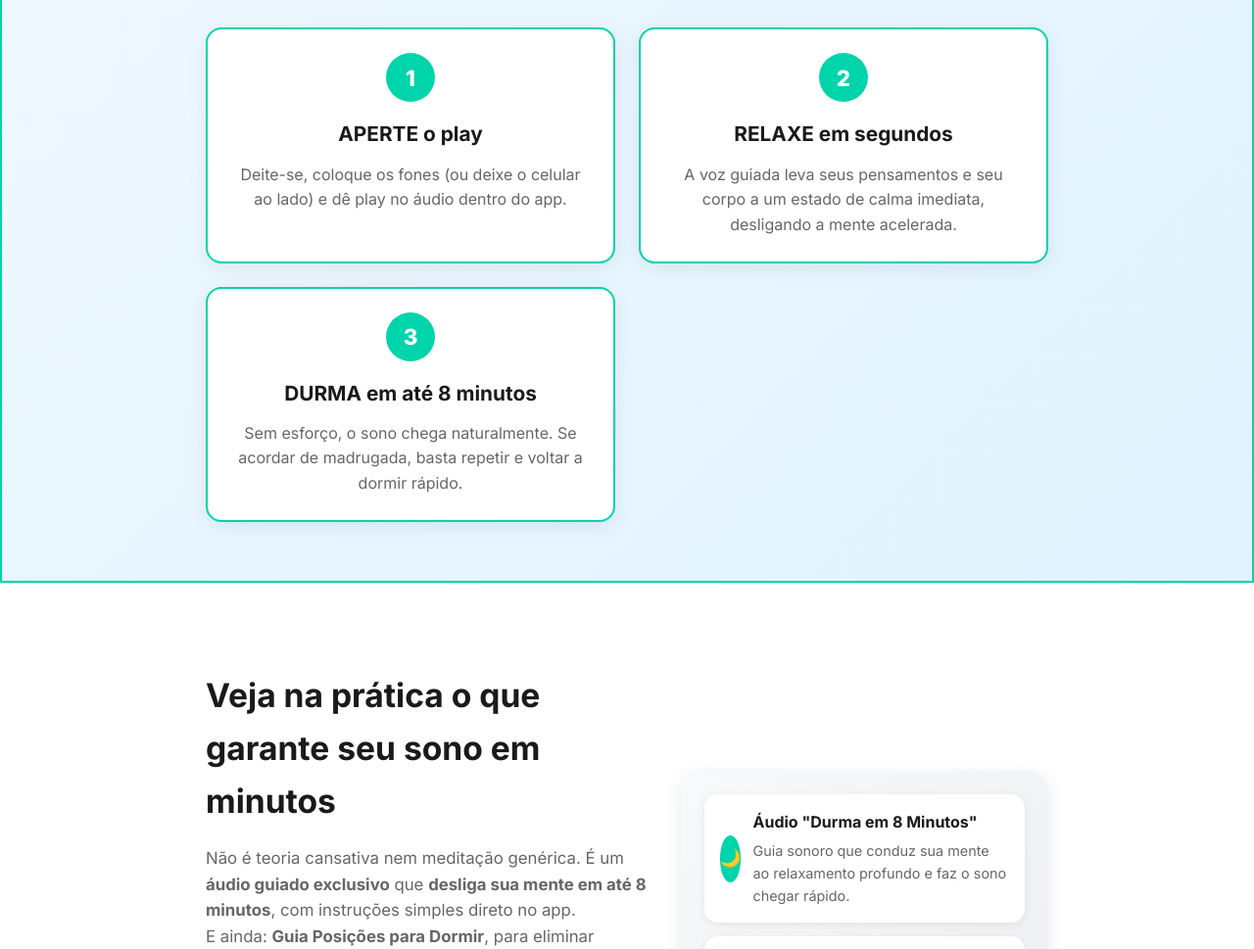
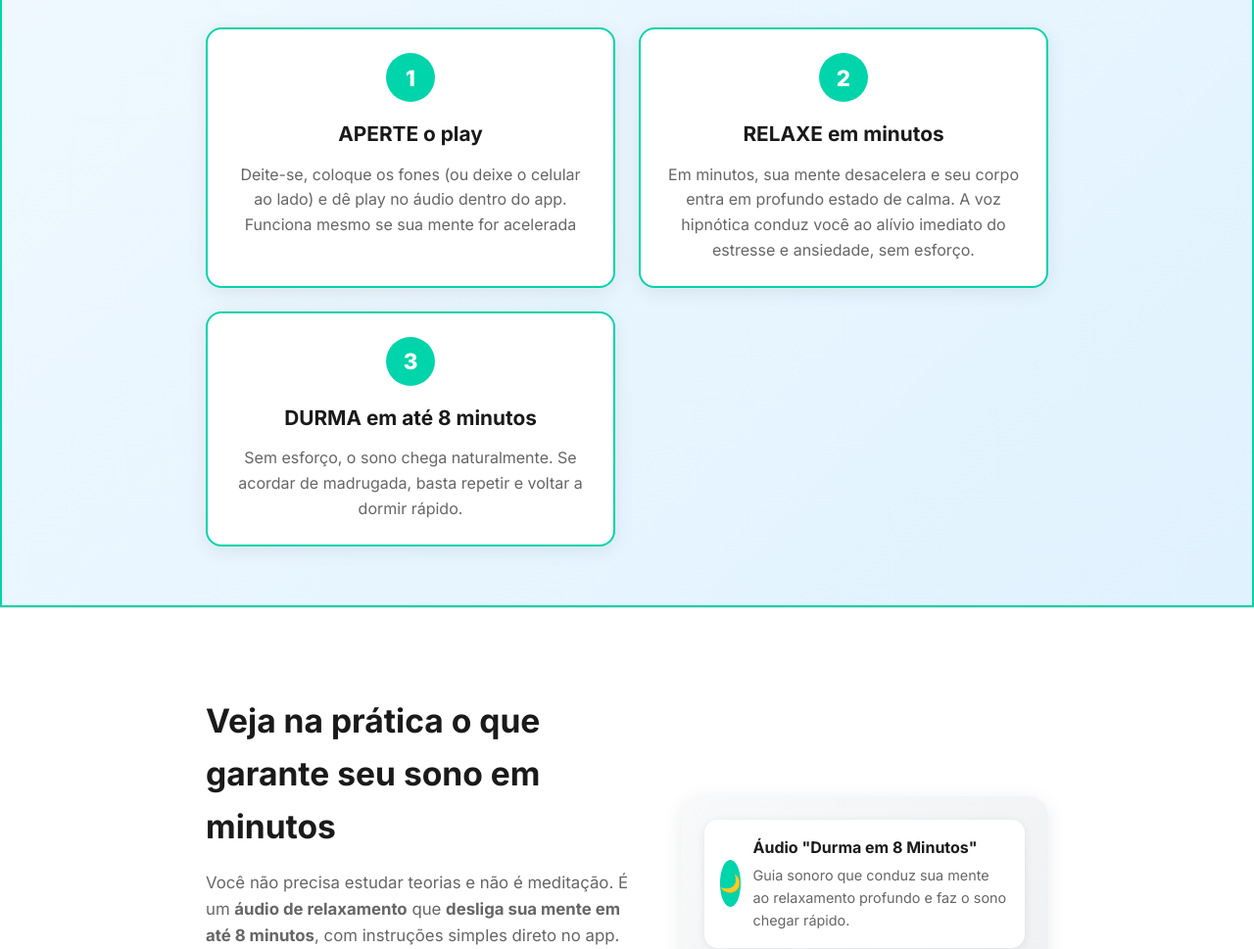
Before and after one commit to appestoicismo/insonia, a plain HTML site: page index.html in a window 1280 px wide. Shown: the part 1260-2229 px from the top of the page at 98% size. Drawn offline with Linux system fonts and the light colour scheme.

Commit message:
Update index.html

```diff
--- a/index.html
+++ b/index.html
@@ -974,11 +974,11 @@
     <section class="hero" aria-labelledby="hero-heading">
       <div class="container">
         <h1 id="hero-heading" class="headline">
-          Rola na cama com a mente acelerada?<br>
+          Deita na cama e não consegue dormir?<br>
           <span class="highlight">Adormeça</span> em até <strong>8 minutos</strong> com este áudio guiado.
         </h1>
         <p class="subheadline">
-          Aperte o play: um <strong>áudio de relaxamento</strong> que desacelera os pensamentos, induz o corpo ao descanso profundo e faz você dormir já na primeira noite — inclusive para voltar a dormir se acordar de madrugada.
+          É só apertar o play: um <strong>áudio de relaxamento</strong> que desacelera os pensamentos, induz o corpo ao descanso profundo e faz você dormir já na primeira noite — inclusive para voltar a dormir se acordar de madrugada.
           Bônus de hoje: <strong>Guia Posições para Dormir Melhor</strong>.
         </p>
         <div class="hero-cta">
@@ -1011,12 +1011,12 @@
          <div class="step fade-in">
            <div class="step-number" aria-label="Passo 1">1</div>
            <h3>APERTE o play</h3>
-           <p>Deite-se, coloque os fones (ou deixe o celular ao lado) e dê play no áudio dentro do app.</p>
+           <p>Deite-se, coloque os fones (ou deixe o celular ao lado) e dê play no áudio dentro do app. Funciona mesmo se sua mente for acelerada</p>
          </div>
          <div class="step fade-in">
            <div class="step-number" aria-label="Passo 2">2</div>
-           <h3>RELAXE em segundos</h3>
-           <p>A voz guiada leva seus pensamentos e seu corpo a um estado de calma imediata, desligando a mente acelerada.</p>
+           <h3>RELAXE em minutos</h3>
+           <p>Em minutos, sua mente desacelera e seu corpo entra em profundo estado de calma. A voz hipnótica conduz você ao alívio imediato do estresse e ansiedade, sem esforço.</p>
          </div>
          <div class="step fade-in">
            <div class="step-number" aria-label="Passo 3">3</div>
@@ -1034,7 +1034,7 @@
          <div>
            <h2 id="demo-heading" style="font-size:2.1rem;margin-bottom:18px;color:var(--text)">Veja na prática o que garante seu sono em minutos</h2>
            <p style="font-size:1.05rem;color:var(--text-light);margin-bottom:22px">
-             Não é teoria cansativa nem meditação genérica. É um <strong>áudio guiado exclusivo</strong> que <strong>desliga sua mente em até 8 minutos</strong>, com instruções simples direto no app. <br>
+             Você não precisa estudar teorias e não é meditação. É um <strong>áudio de relaxamento</strong> que <strong>desliga sua mente em até 8 minutos</strong>, com instruções simples direto no app. <br>
              E ainda: <strong>Guia Posições para Dormir</strong>, para eliminar desconfortos e facilitar o adormecer já hoje.
            </p>
            <img src="https://raw.githubusercontent.com/appestoicismo/insonia/refs/heads/main/dormindo6.jpg"
```
